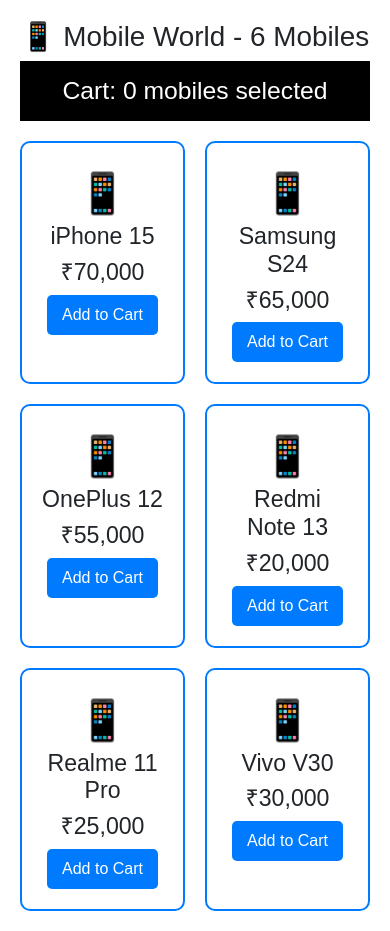
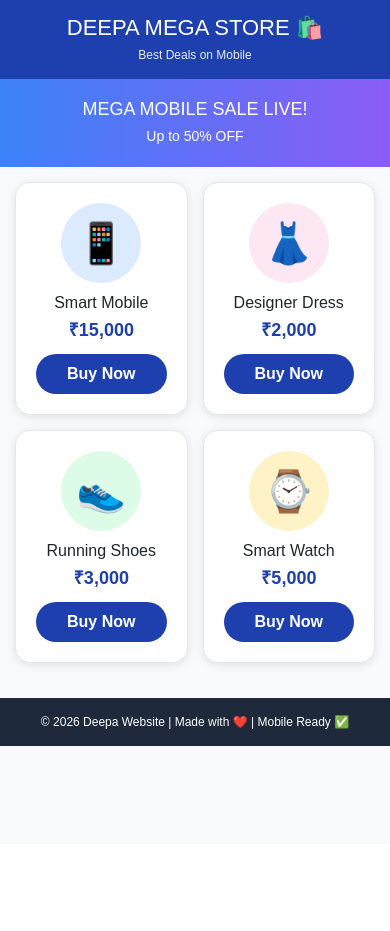
Before and after one commit to damaris83-hue/Megastore, a React (Vite) app: page /mobl in a window 390 px wide. After the commit the page ends 844 px from the top, so only its background shows below. Built offline with nearby package versions, Linux system fonts and the light colour scheme.

Commit message:
Refactor Mobile component and add App component

```diff
--- a/src/Mobile.jsx
+++ b/src/Mobile.jsx
@@ -1,57 +1,67 @@
 import { useState } from "react";
 
-export default function Mobile() {
-  const [cart, setCart] = useState([]);
-  const [showBill, setShowBill] = useState(false);
+import React from 'react'
 
-  const mobiles = [
-    { id: 1, name: "iPhone 15", price: 70000 },
-    { id: 2, name: "Samsung S24", price: 65000 },
-    { id: 3, name: "OnePlus 12", price: 55000 },
-    { id: 4, name: "Redmi Note 13", price: 20000 },
-    { id: 5, name: "Realme 11 Pro", price: 25000 },
-    { id: 6, name: "Vivo V30", price: 30000 },
-  ];
-
-  const addToCart = (m) => setCart([...cart, m]);
-  const total = cart.reduce((s, m) => s + m.price, 0);
+function App() {
+  const products = [
+    { id: 1, name: 'Smart Mobile', price: '₹15,000', emoji: '📱', color: '#dbeafe' },
+    { id: 2, name: 'Designer Dress', price: '₹2,000', emoji: '👗', color: '#fce7f3' },
+    { id: 3, name: 'Running Shoes', price: '₹3,000', emoji: '👟', color: '#dcfce7' },
+    { id: 4, name: 'Smart Watch', price: '₹5,000', emoji: '⌚', color: '#fef3c7' },
+  ]
 
   return (
-    <div style={{ padding: "20px", fontFamily: "Arial" }}>
-      <h1 style={{ textAlign: "center" }}>📱 Mobile World - 6 Mobiles</h1>
+    <div style={{fontFamily:'Arial, sans-serif', margin:0, background:'#f8fafc', minHeight:'100vh'}}>
 
-      <div style={{ background: "black", color: "white", padding: "15px", textAlign: "center" }}>
-        <h2 style={{ margin: 0 }}>Cart: {cart.length} mobiles selected</h2>
-        {cart.length > 0 && (
-          <button onClick={() => setShowBill(!showBill)} style={{ marginTop: "10px", padding: "8px 20px", background: "white", color: "black", cursor: "pointer" }}>
-            {showBill ? "Hide Bill" : "Raise the Bill / View Bill"}
-          </button>
-        )}
+      {/* HEADER - Mobile Friendly */}
+      <header style={{background:'#1e40af', color:'white', padding:'15px', textAlign:'center', position:'sticky', top:0, zIndex:10}}>
+        <h1 style={{margin:0, fontSize:'22px'}}>DEEPA MEGA STORE 🛍️</h1>
+        <p style={{margin:'5px 0 0', fontSize:'12px', opacity:0.9}}>Best Deals on Mobile</p>
+      </header>
+
+      {/* BANNER */}
+      <div style={{background:'linear-gradient(90deg, #3b82f6, #8b5cf6)', color:'white', padding:'20px', textAlign:'center'}}>
+        <h2 style={{margin:0, fontSize:'18px'}}>MEGA MOBILE SALE LIVE!</h2>
+        <p style={{margin:'5px 0 0', fontSize:'14px'}}>Up to 50% OFF</p>
       </div>
 
-      {showBill ? (
-        <div style={{ border: "3px solid black", padding: "20px", marginTop: "20px" }}>
-          <h2>Your Bill - {cart.length} mobiles</h2>
-          {cart.map((m, i) => (
-            <p key={i}>{i+1}. {m.name} - ₹{m.price.toLocaleString()}</p>
-          ))}
-          <h2 style={{ color: "green" }}>Total: ₹{total.toLocaleString()}</h2>
-          <button onClick={() => { setCart([]); setShowBill(false); }}>Clear Cart</button>
-        </div>
-      ) : (
-        <div style={{ display: "grid", gridTemplateColumns: "1fr 1fr", gap: "20px", marginTop: "20px" }}>
-          {mobiles.map((m) => (
-            <div key={m.id} style={{ border: "2px solid #007bff", borderRadius: "10px", padding: "20px", textAlign: "center" }}>
-              <div style={{ fontSize: "40px" }}>📱</div>
-              <h3>{m.name}</h3>
-              <h3>₹{m.price.toLocaleString()}</h3>
-              <button onClick={() => addToCart(m)} style={{ background: "#007bff", color: "white", padding: "8px 15px", border: "none", borderRadius: "5px" }}>
-                Add to Cart
-              </button>
+      {/* PRODUCTS GRID - Auto Mobile Responsive */}
+      <div style={{
+        display:'grid',
+        gridTemplateColumns:'repeat(auto-fit, minmax(160px, 1fr))',
+        gap:'15px',
+        padding:'15px',
+        maxWidth:'800px',
+        margin:'0 auto'
+      }}>
+        {products.map(p => (
+          <div key={p.id} style={{
+            background:'white',
+            borderRadius:'15px',
+            padding:'20px',
+            textAlign:'center',
+            boxShadow:'0 2px 10px rgba(0,0,0,0.1)',
+            border:'1px solid #e5e7eb'
+          }}>
+            <div style={{background:p.color, width:'80px', height:'80px', borderRadius:'50%', display:'flex', alignItems:'center', justifyContent:'center', margin:'0 auto 10px', fontSize:'40px'}}>
+              {p.emoji}
             </div>
-          ))}
-        </div>
-      )}
+            <h3 style={{margin:'10px 0 5px', fontSize:'16px'}}>{p.name}</h3>
+            <p style={{margin:'0 0 10px', fontWeight:'bold', color:'#1e40af', fontSize:'18px'}}>{p.price}</p>
+            <button style={{background:'#1e40af', color:'white', border:'none', padding:'8px 20px', borderRadius:'20px', width:'100%', fontWeight:'bold'}}>
+              Buy Now
+            </button>
+          </div>
+        ))}
+      </div>
+
+      {/* FOOTER */}
+      <footer style={{background:'#1e293b', color:'white', textAlign:'center', padding:'15px', marginTop:'20px', fontSize:'12px'}}>
+        <p style={{margin:0}}>© 2026 Deepa Website | Made with ❤️ | Mobile Ready ✅</p>
+      </footer>
+
     </div>
-  );
+  )
 }
+
+export default App
```
